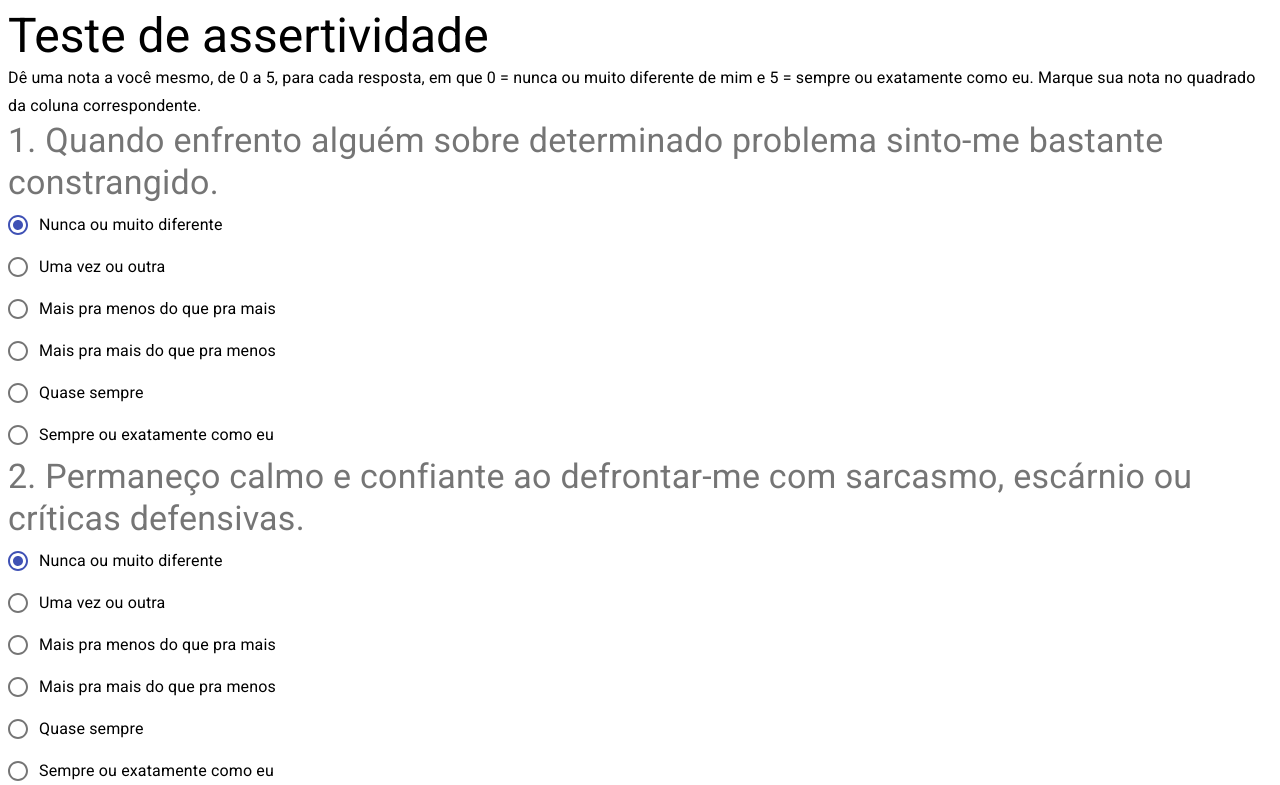
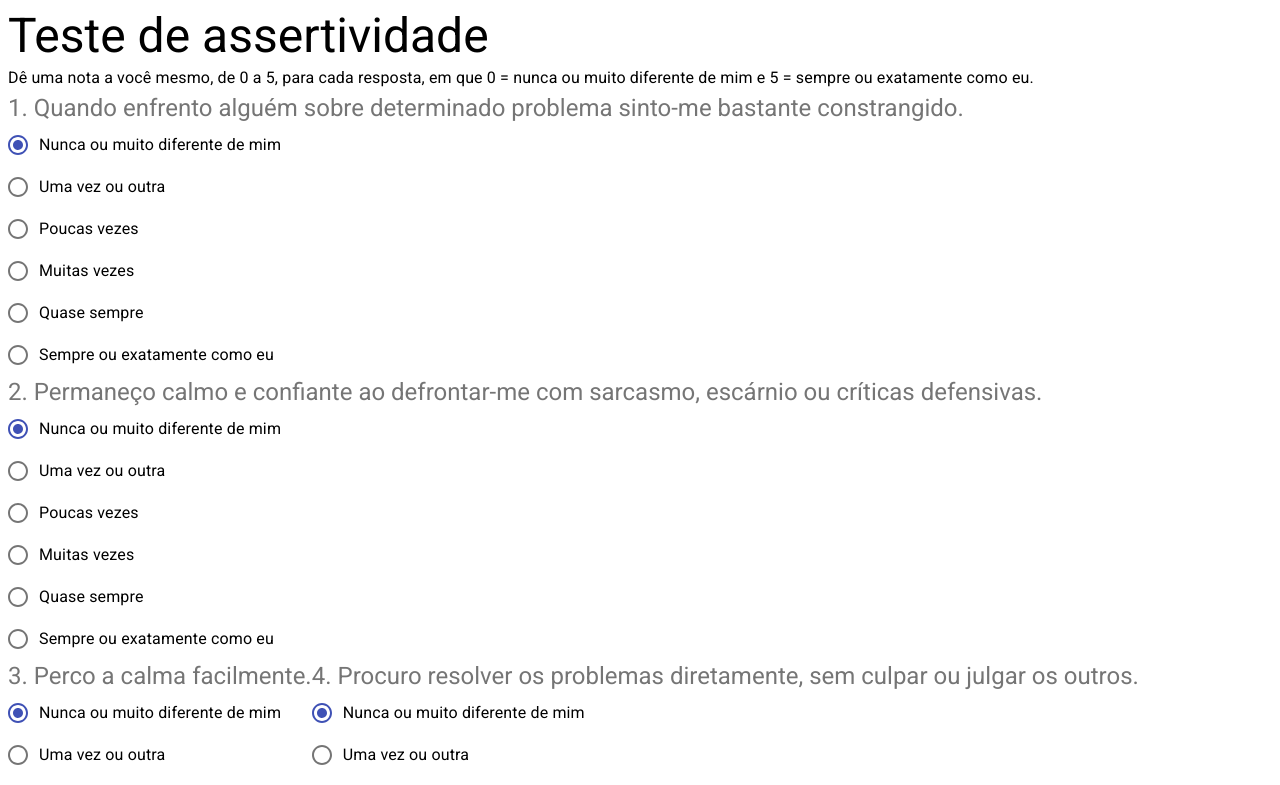
Before and after one commit to renvieir/blog, a Next.js app: page /teste/assertividade in a window 1280 px wide. Shown: the top 785 px of the page. Built offline with nearby package versions, Linux system fonts and the light colour scheme.

Commit message:
fix: correction in style

```diff
--- a/pages/teste/assertividade.tsx
+++ b/pages/teste/assertividade.tsx
@@ -139,8 +139,7 @@ const initialValues: any = {
 const initialScore = {};
 
 const pageMessage = `Dê uma nota a você mesmo, de 0 a 5, para cada resposta, em que 0 = nunca ou muito
-diferente de mim e 5 = sempre ou exatamente como eu. Marque sua nota no quadrado
-da coluna correspondente. `;
+diferente de mim e 5 = sempre ou exatamente como eu.`;
 
 export default function Assertividade() {
   const [showResult, setShowResult] = useState(false);
@@ -184,7 +183,7 @@ export default function Assertividade() {
   return (
     <>
       <Head>
-        <title>Teste de Assertividade</title>
+        <title>Teste de Assertividade na Comunicação</title>
         <meta name="viewport" content="initial-scale=1.0, width=device-width" />
         <link
           rel="stylesheet"
@@ -200,7 +199,7 @@ export default function Assertividade() {
               {questions.map((question) => (
                 <FormControl key={`question${question.id}`}>
                   <FormLabel component="legend">
-                    <Typography variant="h4">
+                    <Typography variant="h5">
                       {question.id}. {question.text}
                     </Typography>
                   </FormLabel>
@@ -213,7 +212,7 @@ export default function Assertividade() {
                     <FormControlLabel
                       value="0"
                       control={<Radio color="primary" />}
-                      label="Nunca ou muito diferente"
+                      label="Nunca ou muito diferente de mim"
                       labelPlacement="end"
                     />
                     <FormControlLabel
@@ -225,13 +224,13 @@ export default function Assertividade() {
                     <FormControlLabel
                       value="2"
                       control={<Radio color="primary" />}
-                      label="Mais pra menos do que pra mais"
+                      label="Poucas vezes"
                       labelPlacement="end"
                     />
                     <FormControlLabel
                       value="3"
                       control={<Radio color="primary" />}
-                      label="Mais pra mais do que pra menos"
+                      label="Muitas vezes"
                       labelPlacement="end"
                     />
                     <FormControlLabel
```
